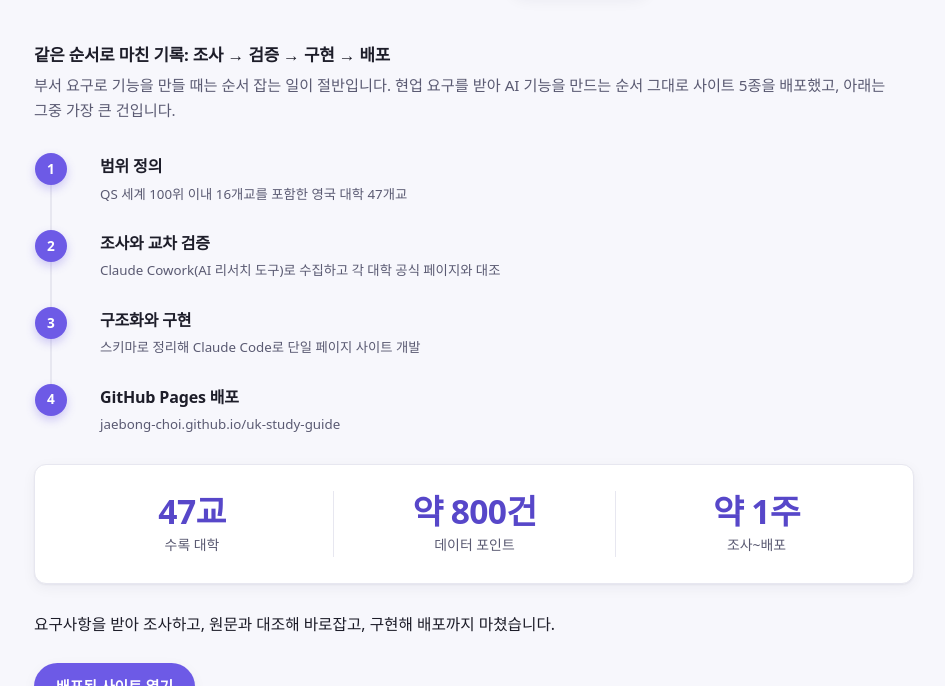
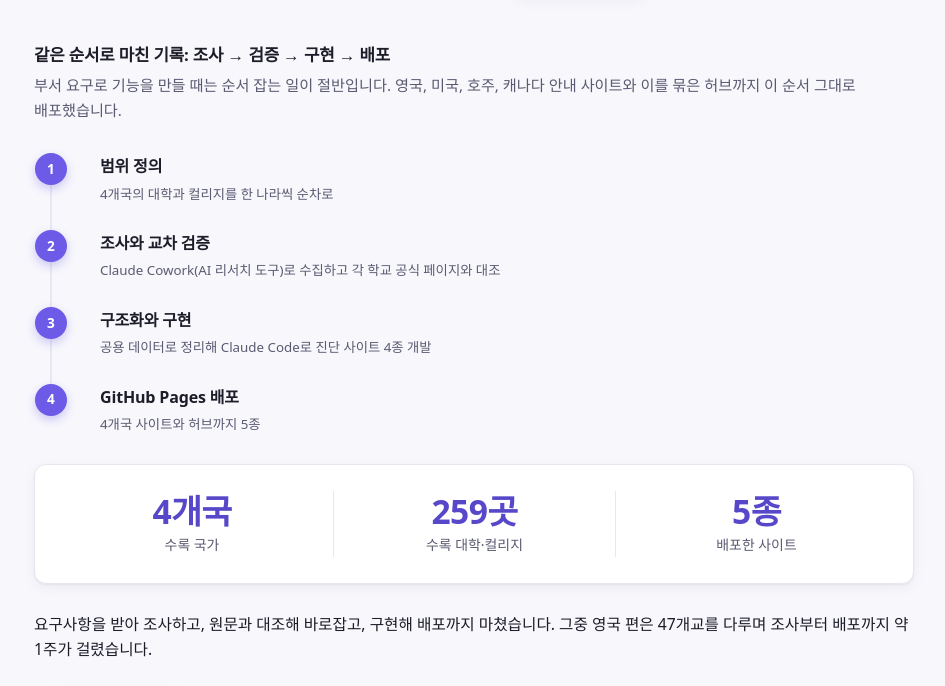
Before and after one commit to jaebong-choi/isu-ai-portfolio, a plain HTML site: page index.html in a window 1280 px wide. Shown: the part 2089-2775 px from the top of the page, without its empty margins (166-1111 px from the left). Drawn offline with Linux system fonts and the light colour scheme; a web font is replaced by a local one.

Commit message:
lead the case study with the four-country totals (259 schools) instead of the UK alone

```diff
--- a/index.html
+++ b/index.html
@@ -584,22 +584,22 @@ footer { border-top: 1px solid var(--line); padding: 30px 0 52px; font-size: 0.8
     </div>
 
     <h3 style="font-size:1.05rem; letter-spacing:-0.01em; margin:44px 0 4px;" data-en="Finished in the same order: research → verify → build → deploy">같은 순서로 마친 기록: 조사 → 검증 → 구현 → 배포</h3>
-    <p class="sec-cap" data-en="When building from a team's request, getting the sequence right is half the job. Five sites shipped in this exact order; the largest one below.">부서 요구로 기능을 만들 때는 순서 잡는 일이 절반입니다. 현업 요구를 받아 AI 기능을 만드는 순서 그대로 사이트 5종을 배포했고, 아래는 그중 가장 큰 건입니다.</p>
+    <p class="sec-cap" data-en="When building from a team's request, getting the sequence right is half the job. I shipped four country sites and the hub that ties them together in exactly this order.">부서 요구로 기능을 만들 때는 순서 잡는 일이 절반입니다. 영국, 미국, 호주, 캐나다 안내 사이트와 이를 묶은 허브까지 이 순서 그대로 배포했습니다.</p>
 
     <ol class="steps">
-      <li><b data-en="Scope">범위 정의</b><small data-en="47 UK universities, including 16 in the QS world top 100">QS 세계 100위 이내 16개교를 포함한 영국 대학 47개교</small></li>
-      <li><b data-en="Research &amp; cross-verification">조사와 교차 검증</b><small data-en="Collected with Claude Cowork (AI research tool), checked against each university's official pages">Claude Cowork(AI 리서치 도구)로 수집하고 각 대학 공식 페이지와 대조</small></li>
-      <li><b data-en="Structure &amp; build">구조화와 구현</b><small data-en="Organized into a schema, built as a single-page site with Claude Code">스키마로 정리해 Claude Code로 단일 페이지 사이트 개발</small></li>
-      <li><b data-en="Deployed on GitHub Pages">GitHub Pages 배포</b><small>jaebong-choi.github.io/uk-study-guide</small></li>
+      <li><b data-en="Scope">범위 정의</b><small data-en="Universities and colleges across four countries, one country at a time">4개국의 대학과 컬리지를 한 나라씩 순차로</small></li>
+      <li><b data-en="Research &amp; cross-verification">조사와 교차 검증</b><small data-en="Collected with Claude Cowork (AI research tool), checked against each school's official pages">Claude Cowork(AI 리서치 도구)로 수집하고 각 학교 공식 페이지와 대조</small></li>
+      <li><b data-en="Structure &amp; build">구조화와 구현</b><small data-en="One shared dataset, four single-page diagnostic sites built with Claude Code">공용 데이터로 정리해 Claude Code로 진단 사이트 4종 개발</small></li>
+      <li><b data-en="Deployed on GitHub Pages">GitHub Pages 배포</b><small data-en="Four country sites plus the hub">4개국 사이트와 허브까지 5종</small></li>
     </ol>
 
     <div class="metric-cards">
-      <div class="card"><div class="num" data-en="47">47교</div><div class="label" data-en="universities listed">수록 대학</div></div>
-      <div class="card"><div class="num" data-en="~800">약 800건</div><div class="label" data-en="data points">데이터 포인트</div></div>
-      <div class="card"><div class="num" data-en="~1 week">약 1주</div><div class="label" data-en="research to launch">조사~배포</div></div>
+      <div class="card"><div class="num" data-en="4">4개국</div><div class="label" data-en="countries covered">수록 국가</div></div>
+      <div class="card"><div class="num" data-en="259">259곳</div><div class="label" data-en="schools in the dataset">수록 대학·컬리지</div></div>
+      <div class="card"><div class="num" data-en="5">5종</div><div class="label" data-en="sites shipped">배포한 사이트</div></div>
     </div>
 
-    <p class="bridge" data-en="Take a requirement, research it, verify against the source, build and ship.">요구사항을 받아 조사하고, 원문과 대조해 바로잡고, 구현해 배포까지 마쳤습니다.</p>
+    <p class="bridge" data-en="Requirement in, research, verify against the source, build, ship. The UK edition covers 47 universities and took about a week from research to launch.">요구사항을 받아 조사하고, 원문과 대조해 바로잡고, 구현해 배포까지 마쳤습니다. 그중 영국 편은 47개교를 다루며 조사부터 배포까지 약 1주가 걸렸습니다.</p>
     <p class="deep-links"><a class="visit" href="https://jaebong-choi.github.io/uk-study-guide/" data-url="jaebong-choi.github.io/uk-study-guide" data-en="Open the live site">배포된 사이트 열기</a></p>
 
     <div class="artifacts">
@@ -643,7 +643,7 @@ footer { border-top: 1px solid var(--line); padding: 30px 0 52px; font-size: 0.8
           <span class="shift" data-en="<span class='mobile-label'>Before → After</span>Manual ~3 days → <span class='after'>4-5 h</span>"><span class="mobile-label">Before → After</span>수작업 3일 → <span class="after">4~5시간</span></span>
           <span class="save" data-en="<span class='mobile-label'>Saved</span>5 sites shipped"><span class="mobile-label">절감</span>사이트 5종 배포</span>
         </summary>
-        <p class="detail" data-en="<b>Verification:</b> collected data was checked against each university's official pages before going live. Researched with Cowork, built with Claude Code, deployed on GitHub Pages. Five sites in total."><b>검증:</b> 수집한 데이터를 각 대학 공식 페이지와 대조해 확인한 뒤 반영했습니다. Cowork로 조사하고 Claude Code로 구현해 GitHub Pages에 배포했습니다. 허브까지 5종입니다.</p>
+        <p class="detail" data-en="<b>Verification:</b> collected data was checked against each school's official pages before going live. The dataset covers 259 universities and colleges across the UK, US, Australia and Canada. Researched with Cowork, built with Claude Code, deployed on GitHub Pages. Five sites in total including the hub."><b>검증:</b> 수집한 데이터를 각 학교 공식 페이지와 대조해 확인한 뒤 반영했습니다. 영국, 미국, 호주, 캐나다 4개국 대학과 컬리지 259곳을 수록했습니다. Cowork로 조사하고 Claude Code로 구현해 GitHub Pages에 배포했습니다. 허브까지 5종입니다.</p>
       </details>
 
       <details class="auto-row">
```
